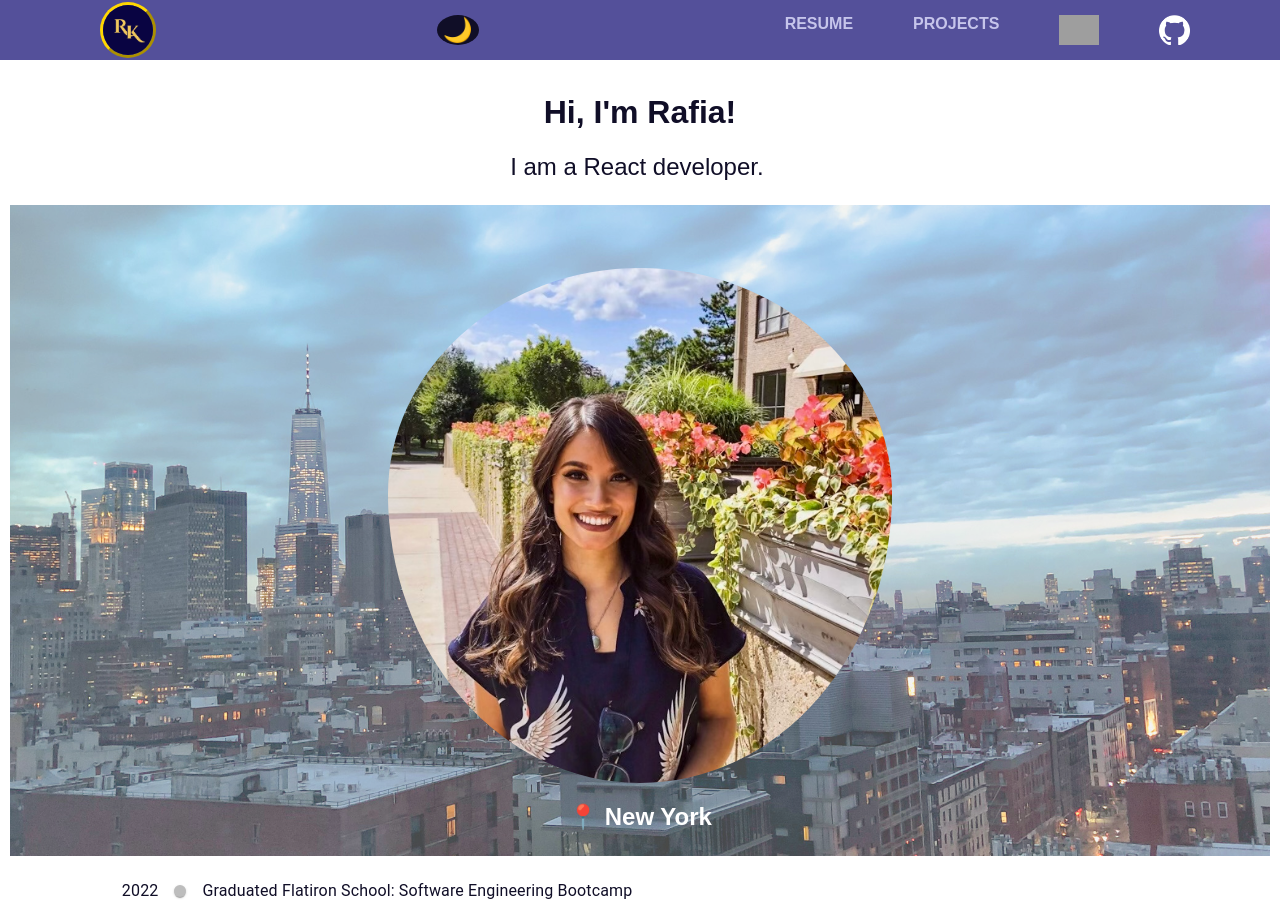
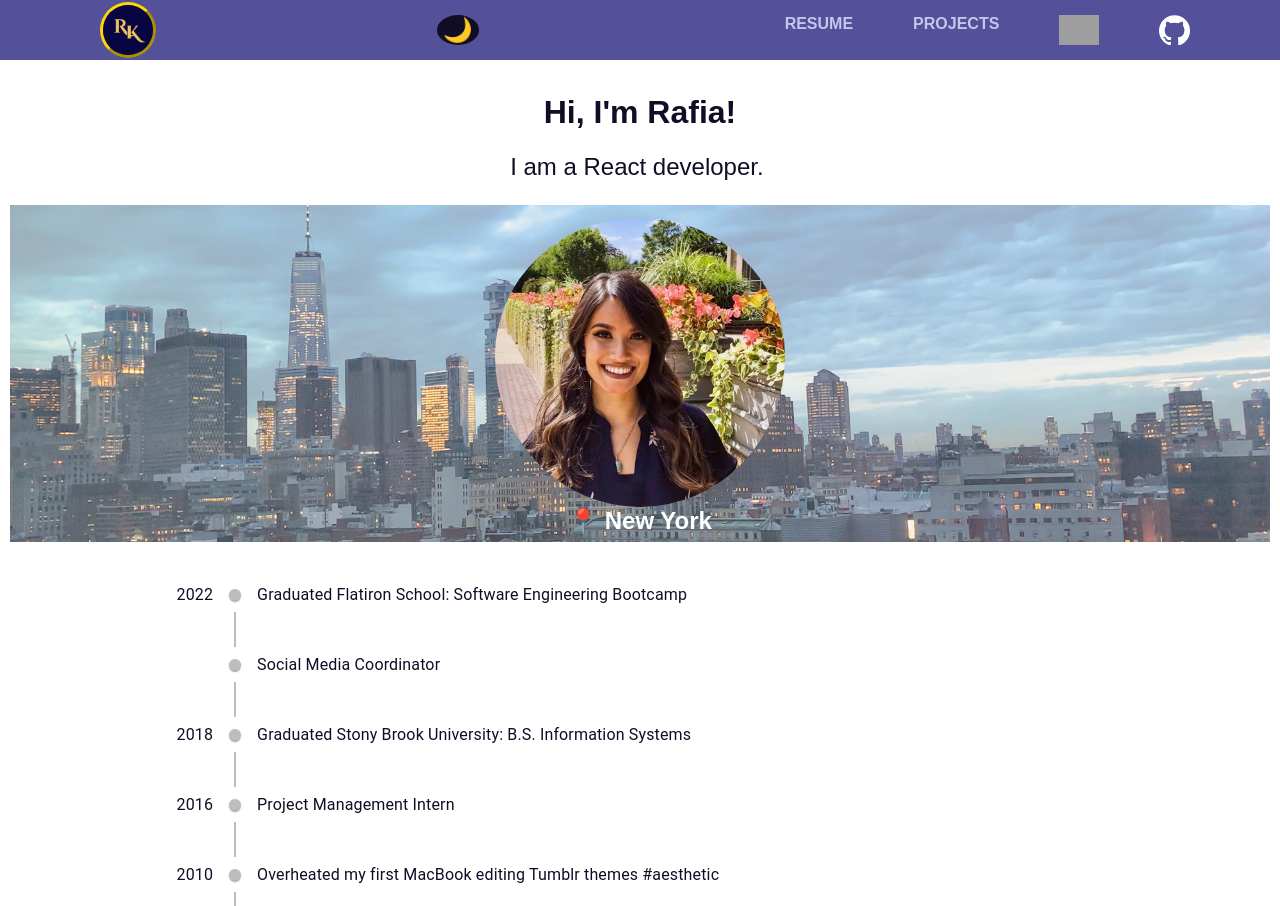
Before and after one commit to RafiaJK/portfolio, a React (Create React App) app: page / in a window 1280 px wide. Shown: the top 906 px of the page. Built offline with nearby package versions, Linux system fonts and the light colour scheme; grey boxes are pictures that could not be loaded.

Commit message:
Updated Home page proportions

```diff
--- a/src/About.js
+++ b/src/About.js
@@ -9,7 +9,7 @@ function About() {
       <h1>About Rafia</h1>
       <TypeAnimation className='typing-animation'
       sequence={[
-        'I am a coffee addict.',
+        'I am a matcha & coffee addict.',
         1000, // Waits 1s
         'I make a playlist for every situation.',
         2000,
@@ -28,14 +28,13 @@ function About() {
     <br></br>
       These are a few of my favorite things:
 
-    <div className='concerts'>  Going to live shows:
-    </div>
+    {/* <div className='concerts'>  Going to live shows:
+    add photo carousel
+    </div> */}
 
-    <div className='Spotify-latest'>Lately I've been listening to:
-    </div>
-         {/* <p>Check out what I'm listening to:</p>  */}
-      {/* add spotify recent */}
-
+    {/* <div className='Spotify-latest'>Lately I've been listening to:
+    add spotify top artists
+    </div> */}
 
     </div>
 
--- a/src/App.css
+++ b/src/App.css
@@ -19,6 +19,7 @@
 .designed-by{
   text-align: center;
   font-style: italic;
+  position:relative;
 }
 
 @media (prefers-reduced-motion: no-preference) {
--- a/src/App.js
+++ b/src/App.js
@@ -43,8 +43,8 @@ function App() {
       </Routes>
     </div>
       </BrowserRouter>
-{/*
-      <div className='designed-by'>
+
+      {/* <div className='designed-by'>
       <a href="https://github.com/RafiaJK/portfolio"  target="_blank"><p>Designed & Built by Rafia Khandaker | 2023</p> </a>
     </div> */}
   </div>
--- a/src/CodingTimeline.js
+++ b/src/CodingTimeline.js
@@ -14,7 +14,8 @@ export default function OppositeContentTimeline() {
     <Timeline className="home-timeline"
       sx={{
         [`& .${timelineOppositeContentClasses.root}`]: {
-          flex: 0.2,
+          flex: 0.35,
+
         },
       }}
     >
--- a/src/Home.css
+++ b/src/Home.css
@@ -6,6 +6,10 @@
 .home-timeline{
     position:absolute;
     z-index: -1;
+    left:0px;
+    margin-left: auto;
+    margin-right: auto;
+
 }
 
 .typing-animation{
@@ -22,11 +26,11 @@
 
 .profilepic{
     border-radius: 50%;
-    max-width: 40%;
+    max-width: 23%;
     display: block;
     margin-left: auto;
     margin-right: auto;
-    padding-top: 5%;
+    padding-top: 1%;
 }
 
 .nyc{
@@ -36,7 +40,7 @@
     object-fit:cover;
     z-index:-2;
     opacity:.75;
-    height: 104%;
+    height: 102%;
 
     display: block;
     margin-left: auto;
@@ -45,4 +49,5 @@
 
 .newyorkpin{
     color:white;
+    margin-top: 0;
 }
--- a/src/Home.js
+++ b/src/Home.js
@@ -1,6 +1,6 @@
 import './App.css';
 import './Home.css';
-import self from './self.png'
+import profpic from './profpic.png'
 import { TypeAnimation } from 'react-type-animation';
 import CodingTimeline from './CodingTimeline';
 import cityscape from './cityscape.jpg'
@@ -29,7 +29,7 @@ function Home() {
 
     <div className='home-images-block'>
       <img src={cityscape} alt="nyc" className='nyc'></img>
-      <img src={self} alt="photo of Rafia" className='profilepic'></img>
+      <img src={profpic} alt="photo of Rafia" className='profilepic'></img>
       <h2 className='newyorkpin'>📍 New York</h2>
     </div>
 
```
Also changed, not shown: src/profpic.png (added), src/self.png (deleted).
